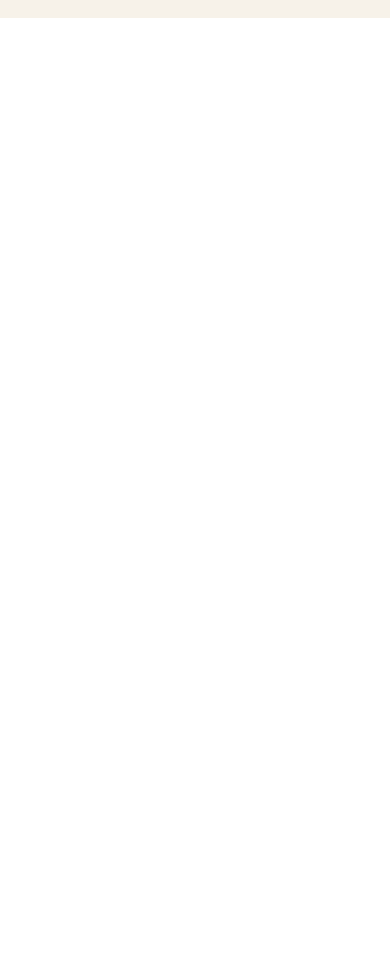
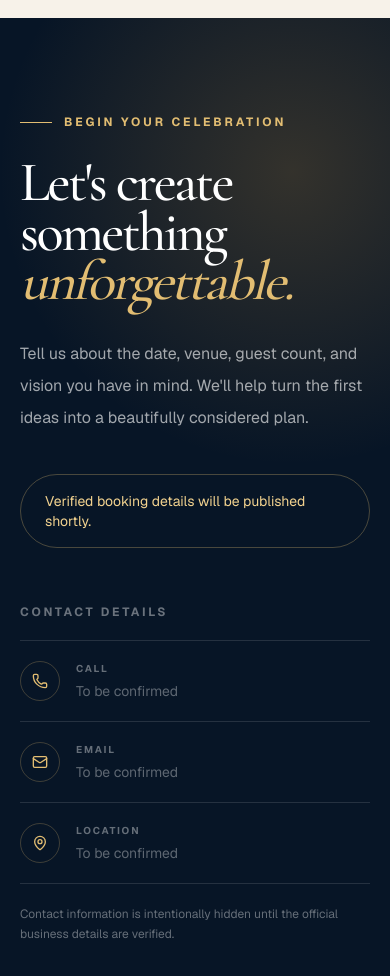
Before and after one commit to tyagitentcaterers-Arpit/tyagi-tent-caterers, a Next.js app: page / in a window 390 px wide. Shown: the part 9140-10116 px from the top of the page. Before the commit the page ends 9158 px from the top, so only its background shows below. Built offline with nearby package versions, Linux system fonts and the light colour scheme; no server answers.

Commit message:
feat: add verified contact section

```diff
--- a/src/app/page.tsx
+++ b/src/app/page.tsx
@@ -1,6 +1,7 @@
 import type { Metadata } from "next";
 
 import { About } from "@/components/sections/about";
+import { Contact } from "@/components/sections/contact";
 import { FAQ } from "@/components/sections/faq";
 import { Hero } from "@/components/sections/hero";
 import { Portfolio } from "@/components/sections/portfolio";
@@ -24,6 +25,7 @@ export default function HomePage() {
       <Process />
       <Testimonials />
       <FAQ />
+      <Contact />
     </main>
   );
 }
--- /dev/null
+++ b/src/components/sections/contact.tsx
@@ -0,0 +1,137 @@
+import { ArrowUpRight, Mail, MapPin, Phone } from "lucide-react";
+
+const contact = {
+  email: process.env.NEXT_PUBLIC_CONTACT_EMAIL,
+  phone: process.env.NEXT_PUBLIC_CONTACT_PHONE,
+  location: process.env.NEXT_PUBLIC_CONTACT_LOCATION,
+};
+
+export function Contact() {
+  const hasDirectContact = Boolean(contact.email || contact.phone);
+
+  return (
+    <section
+      id="contact"
+      aria-labelledby="contact-heading"
+      className="relative overflow-hidden bg-[#071526] py-24 text-white sm:py-32"
+    >
+      <div
+        className="absolute inset-0 [background-image:radial-gradient(circle_at_75%_15%,#b9883e_0,transparent_32%)] opacity-25"
+        aria-hidden="true"
+      />
+      <div className="relative mx-auto grid max-w-[90rem] gap-14 px-5 sm:px-8 lg:grid-cols-[1.2fr_0.8fr] lg:items-end lg:gap-20 lg:px-12 xl:px-16">
+        <div>
+          <p className="flex items-center gap-3 text-xs font-bold tracking-[0.24em] text-[#e2bd72] uppercase">
+            <span className="h-px w-8 bg-[#e2bd72]" aria-hidden="true" />
+            Begin your celebration
+          </p>
+          <h2
+            id="contact-heading"
+            className="mt-7 max-w-4xl font-serif text-[clamp(3.5rem,8vw,7.5rem)] leading-[0.88] font-medium tracking-[-0.045em]"
+          >
+            Let&apos;s create something{" "}
+            <span className="text-[#e2bd72] italic">unforgettable.</span>
+          </h2>
+          <p className="mt-8 max-w-xl text-base leading-8 text-white/62">
+            Tell us about the date, venue, guest count, and vision you have in
+            mind. We&apos;ll help turn the first ideas into a beautifully
+            considered plan.
+          </p>
+
+          {contact.email ? (
+            <a
+              href={
+                "mailto:" +
+                contact.email +
+                "?subject=Event enquiry for Tyagi Tent %26 Caterers"
+              }
+              className="group mt-10 inline-flex min-h-14 items-center gap-3 rounded-full bg-[#e2bd72] px-8 text-sm font-bold tracking-[0.1em] text-[#071526] uppercase transition hover:bg-[#f2d28f]"
+            >
+              Start a conversation
+              <ArrowUpRight
+                className="size-4 transition-transform group-hover:translate-x-0.5 group-hover:-translate-y-0.5"
+                aria-hidden="true"
+              />
+            </a>
+          ) : (
+            <p className="mt-10 inline-flex rounded-full border border-[#e2bd72]/30 px-6 py-4 text-sm text-[#f2d28f]">
+              Verified booking details will be published shortly.
+            </p>
+          )}
+        </div>
+
+        <address className="not-italic">
+          <p className="text-xs font-bold tracking-[0.22em] text-white/40 uppercase">
+            Contact details
+          </p>
+          <div className="mt-5 divide-y divide-white/12 border-y border-white/12">
+            <ContactRow
+              icon={Phone}
+              label="Call"
+              value={contact.phone}
+              href={
+                contact.phone
+                  ? "tel:" + contact.phone.replace(/\s/g, "")
+                  : undefined
+              }
+            />
+            <ContactRow
+              icon={Mail}
+              label="Email"
+              value={contact.email}
+              href={contact.email ? "mailto:" + contact.email : undefined}
+            />
+            <ContactRow
+              icon={MapPin}
+              label="Location"
+              value={contact.location}
+            />
+          </div>
+          {!hasDirectContact ? (
+            <p className="mt-5 text-xs leading-5 text-white/38">
+              Contact information is intentionally hidden until the official
+              business details are verified.
+            </p>
+          ) : null}
+        </address>
+      </div>
+    </section>
+  );
+}
+
+function ContactRow({
+  icon: Icon,
+  label,
+  value,
+  href,
+}: {
+  icon: typeof Phone;
+  label: string;
+  value?: string;
+  href?: string;
+}) {
+  return (
+    <div className="flex items-center gap-4 py-5">
+      <span className="grid size-10 shrink-0 place-items-center rounded-full border border-[#e2bd72]/25 text-[#e2bd72]">
+        <Icon className="size-4" aria-hidden="true" />
+      </span>
+      <div>
+        <p className="text-[0.62rem] font-bold tracking-[0.18em] text-white/38 uppercase">
+          {label}
+        </p>
+        {href && value ? (
+          <a
+            href={href}
+            className="mt-1 block text-sm text-white/78 transition hover:text-[#e2bd72]"
+          >
+            {value}
+          </a>
+        ) : (
+          <p className="mt-1 text-sm text-white/35">
+            {value ?? "To be confirmed"}
+          </p>
+        )}
+      </div>
+    </div>
+  );
+}
```
Also changed, not shown: 1 other file (tests, documents, lock files or other folders).
